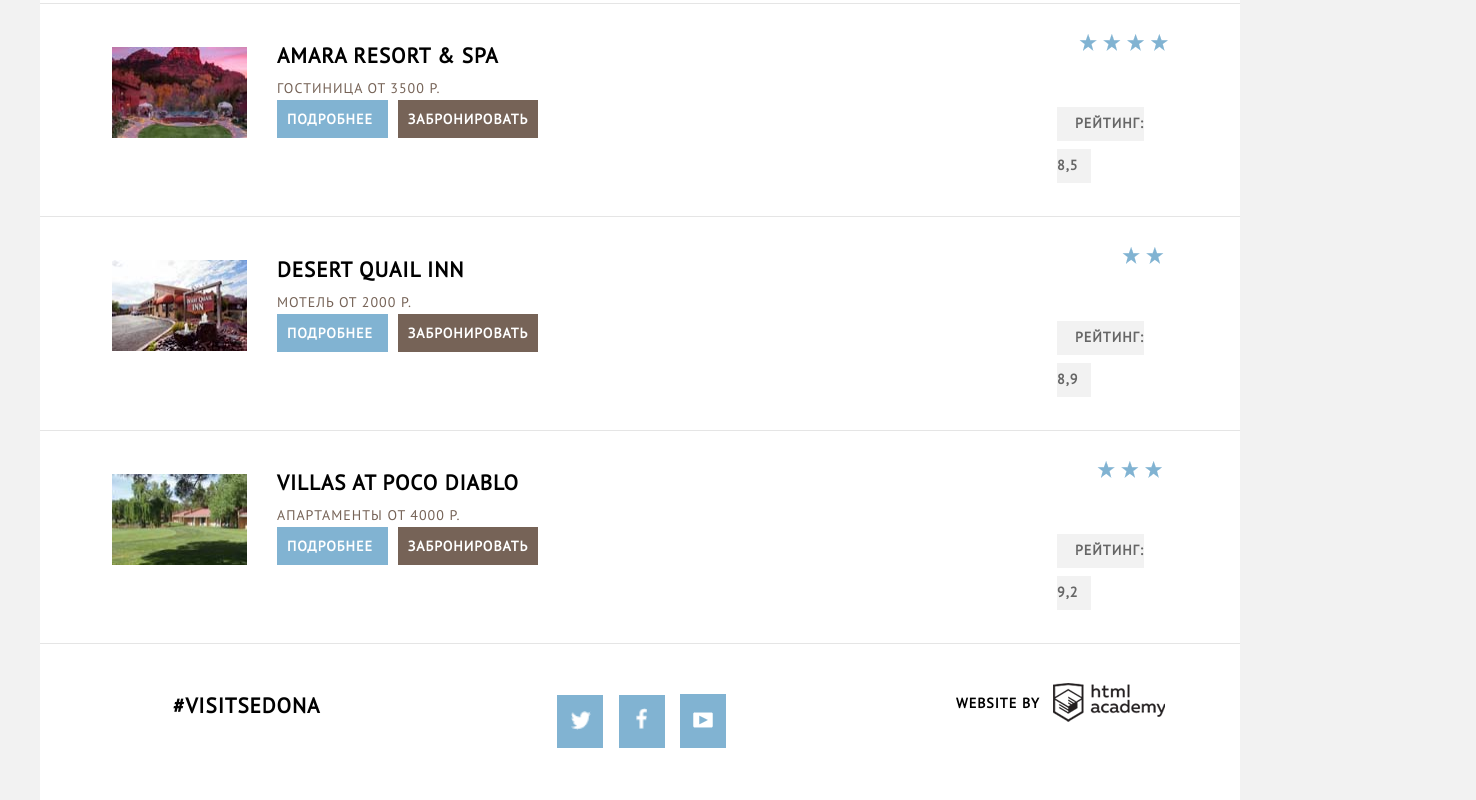
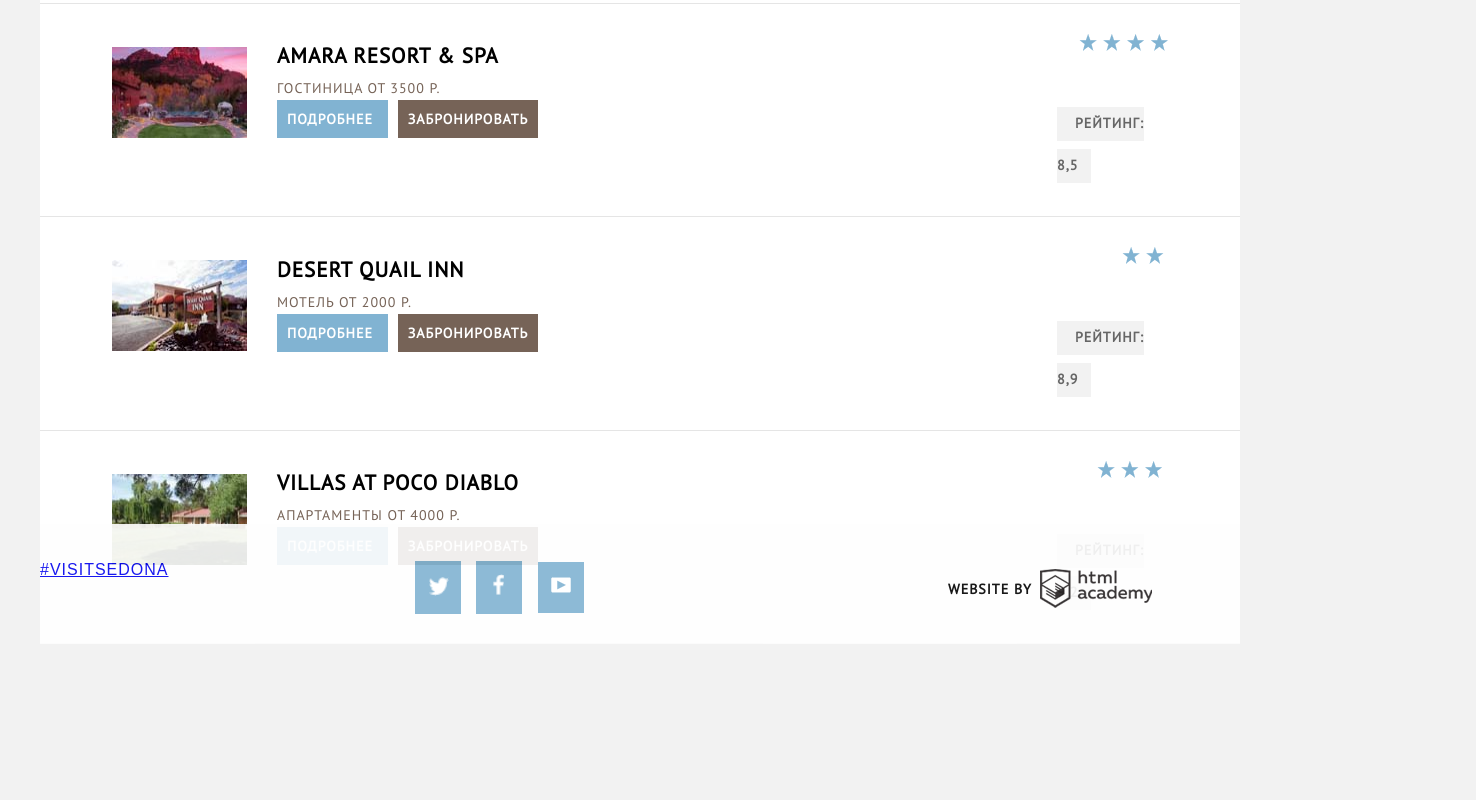
Before and after one commit to JonkaLapshina/176447-sedona, a plain HTML site: page catalog.html in a window 1280 px wide. Shown: the part 410-1210 px from the top of the page, 1476 px wide, since content can reach past the window. After the commit the page ends 1060 px from the top, so only its background shows below. Drawn offline with Linux system fonts and the light colour scheme; files whose address does not match are found by name; a web font is replaced by a local one.

Commit message:
6 раздел

```diff
--- a/css/style.css
+++ b/css/style.css
@@ -325,6 +325,7 @@ background-size: 12px 12px;
  border: none;
 width: 40px;
 height: 51px;
+margin-right: 30px;
 }
 input.plus-grey:last-of-type {
   right: -55px;
@@ -395,23 +396,37 @@ background-position: 95% 50%;
 background-color: #f2f2f2;
 }
 .direction {
+  position: absolute;
+  background-image:url("../img/whitebottom.jpg");
+  background-repeat: no-repeat;
+  background-size: 1200px 120px;
+opacity: 0.9;
+   box-sizing: border-box;
   width: 1200px;
   display: flex;
   text-align: center;
-  padding-left: 133px;
-  padding-right: 103px;
-  padding-top: 50px;
-  padding-bottom: 52px;
+  padding-top: 37px;
+  padding-bottom: 36px;
+  margin-top: -120px;
 }
 .hashtag {
   width: 400px;
+  padding-top: 14px;
+}
+.hashtag a {
+  font-size: 21px;
+  font-family: "PT Sans", Arial, sans-serif;
+  font-weight: bold;
+  text-decoration: none;
+  color:#000000;
+  margin-left: 50px;
 }
 .htmllogo {
   display: block;
   width: 112px;
   height: 39px;
   background: url(../img/icons/htmlacademy.png);
-margin-left: 80px;
+margin-left: 200px;
 margin-top: -30px;
 }
 .htmllogo:hover {
@@ -420,17 +435,10 @@ background:url(../img/icons/blue-html.png);
 .htmllogo:active {
 background:url(../img/icons/grey-html.png);
 }
-a {
-  font-size: 21px;
-font-family: "PT Sans", Arial, sans-serif;
-font-weight: bold;
-text-decoration: none;
-color:#000000;
-}
-.hashtag a {
+.hashtag span {
   text-decoration: none;
   color: black;
-margin-left: -350px;
+margin-left: -150px;
   font-size: 14px;
 font-family: "PT Sans", Arial, sans-serif;
 font-weight: bold;
```
Also changed, not shown: index.html (+2 -2 lines).
